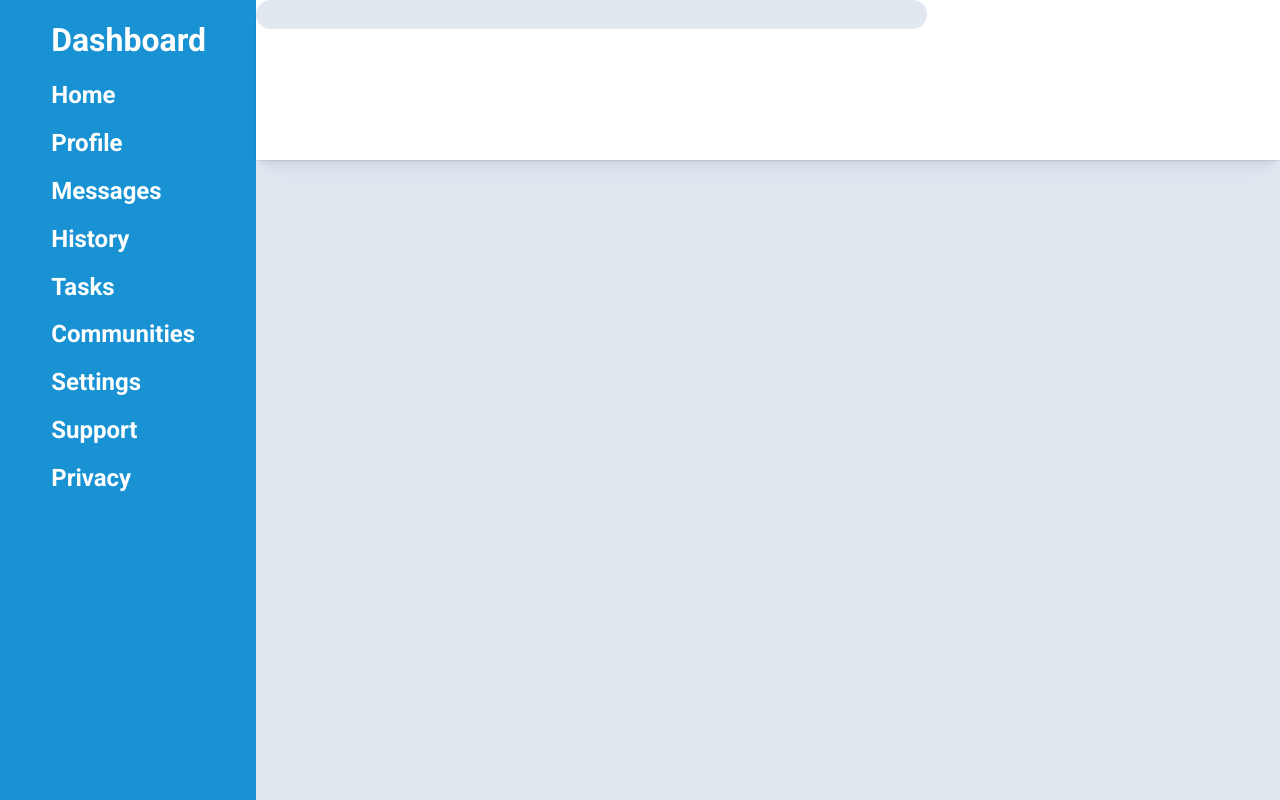
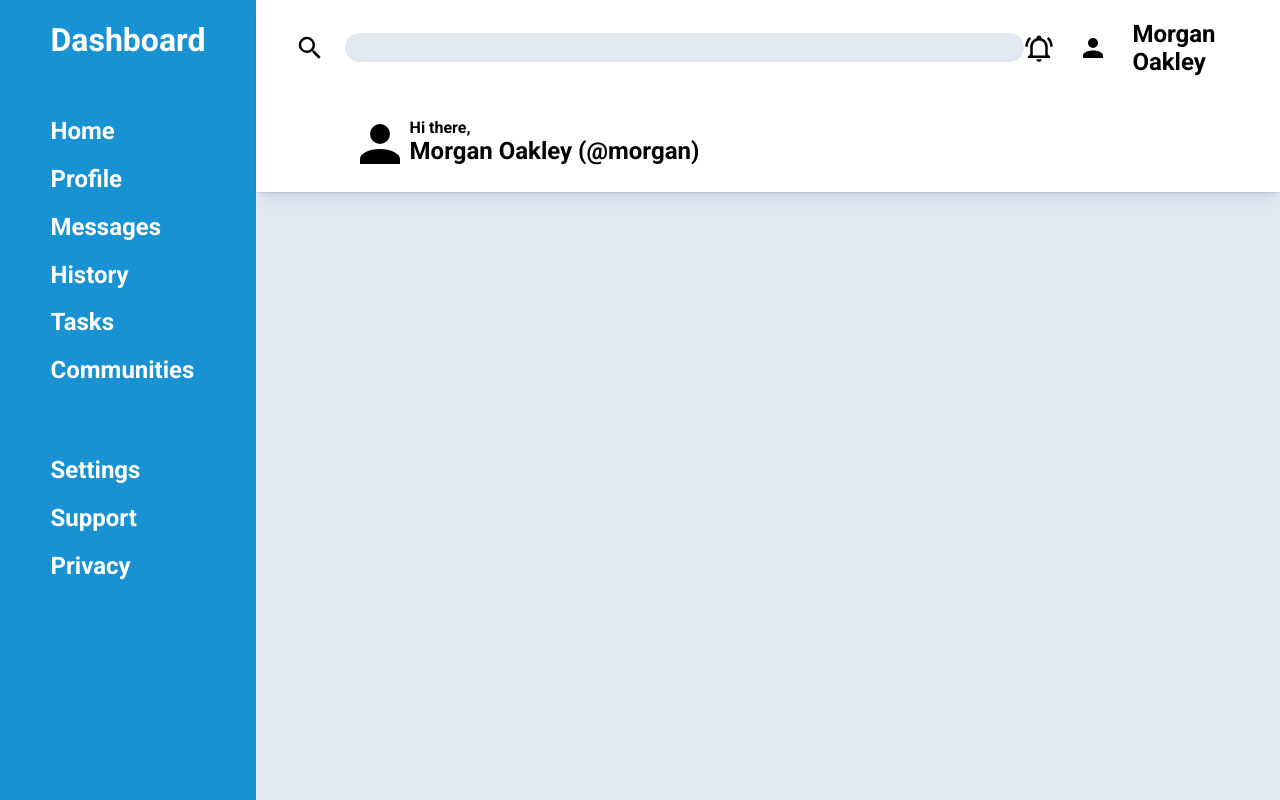
Before and after one commit to griffjbudde/admin-dashboard, a plain HTML site: page index.html in a window 1280 px wide. Drawn offline with Linux system fonts and the light colour scheme.

Commit message:
Add header content and icons

```diff
--- a/index.html
+++ b/index.html
@@ -12,21 +12,38 @@
 <body>
     <div class="container">
         <div class="sidebar">
-            <div class="buttons">
+            <div class="sidebar-content">
                 <h1>Dashboard</h1>
+                    <ul class="main-buttons">
                         <h2>Home</h2>
                         <h2>Profile</h2>
                         <h2>Messages</h2>
                         <h2>History</h2>
                         <h2>Tasks</h2>
                         <h2>Communities</h2>
+                    </ul>
+                    <ul class="support-buttons">
                         <h2>Settings</h2>
                         <h2>Support</h2>
                         <h2>Privacy</h2>
+                    </ul>
             </div>
         </div>
         <div class="header">
+            <div class="search">
+                <img src="./images/magnify.svg" id="icon">
                 <input type="text">
+            </div>
+            <div class="user-info">
+                <img src="./images/bell-ring-outline.svg" id="icon">
+                <img src="./images/account.svg" id="icon">
+                <h2 class="user">Morgan Oakley</h2>
+            </div>
+            <div class="greeting">
+                <img src="./images/account.svg" id="pfp">
+                <p>Hi there,</p>
+                <h2>Morgan Oakley (@morgan)</h2>
+            </div>
         </div>
         <div class="projects"></div>
         <div class="announcements"></div>
--- a/styles.css
+++ b/styles.css
@@ -1,6 +1,7 @@
 * {
     --light-gray: rgba(225,232,240,255);
     font-family: "Roboto", sans-serif;
+    list-style: none;
 }
 
 /* <weight>: Use a value from 100 to 900
@@ -35,13 +36,28 @@ html, body {
     grid-column: 1 / 2;
     color: white;
     display: grid;
-    grid-template-rows: repeat(12, 1fr);
-    grid-template-columns: 1fr 4fr;
     justify-content: center;
 }
+.sidebar-content {
+    height: 70%;
+    display: grid;
+    grid-template-rows: 1fr 2fr 2fr;
+}
 
-.sidebar .buttons {
-    grid-column: 2;
+.sidebar h1 {
+    grid-row: 1;
+}
+
+.sidebar ul {
+    padding-left: 0;
+}
+
+.sidebar .main-buttons {
+    grid-row: 2;
+}
+
+.sidebar .support-buttons {
+    grid-row: 3;
 }
 
 .header {
@@ -49,6 +65,11 @@ html, body {
     grid-row: 1;
     grid-column: 2 / 4;
     box-shadow: rgba(14, 63, 126, 0.04) 0px 0px 0px 1px, rgba(42, 51, 69, 0.04) 0px 1px 1px -0.5px, rgba(42, 51, 70, 0.04) 0px 3px 3px -1.5px, rgba(42, 51, 70, 0.04) 0px 6px 6px -3px, rgba(14, 63, 126, 0.04) 0px 12px 12px -6px, rgba(14, 63, 126, 0.04) 0px 24px 24px -12px;
+    display: grid;
+    grid-template-columns: 3fr 1fr;
+    grid-template-rows: 1fr 1fr;
+    justify-content: center;
+    align-items: center;
 }
 .header input {
     background-color: var(--light-gray);
@@ -56,10 +77,56 @@ html, body {
     width: 50em;
     height: 2em;
     border-radius: 15px;
+    margin-left: 20px;
+    padding-left: 10px;
+}
+.header .search {
+    grid-row: 1 / 2;
+    grid-column: 1 / 2;
+    display: grid;
+    grid-template-columns: 1fr 10fr;
+}
+.search #icon {
+    margin-left: auto;
 }
 
-input:focus {
-    border: none;
+.header .user-info {
+    grid-column: 2 / 3;
+    grid-row: 1 / 2;
+    display: grid;
+    grid-template-columns: 1fr 1fr 3fr;
+    align-items: center;
+    justify-content: center;
+    gap: 5px;
+}
+
+#icon {
+    width: 30px;
+    height: 30px;
+}
+
+.greeting {
+    grid-row: 2 / 3;
+    grid-column: 1 / 2;
+    display: grid;
+    grid-template-columns: 1fr 4fr;
+    font-weight: bold;
+}
+
+#pfp {
+    width: 60px;
+    height: 60px;
+    grid-row: 1 / 3;
+    margin-left: auto;
+    align-self: center;
+}
+
+.greeting p {
+    margin-bottom: auto;
+}
+
+.greeting h2 {
+    margin-top: auto;
 }
 
 .projects {
```
Also changed, not shown: images/account.svg (added), images/bell-ring-outline.svg (added), images/magnify.svg (added). Lines whose indentation alone changed are shown as unchanged.
